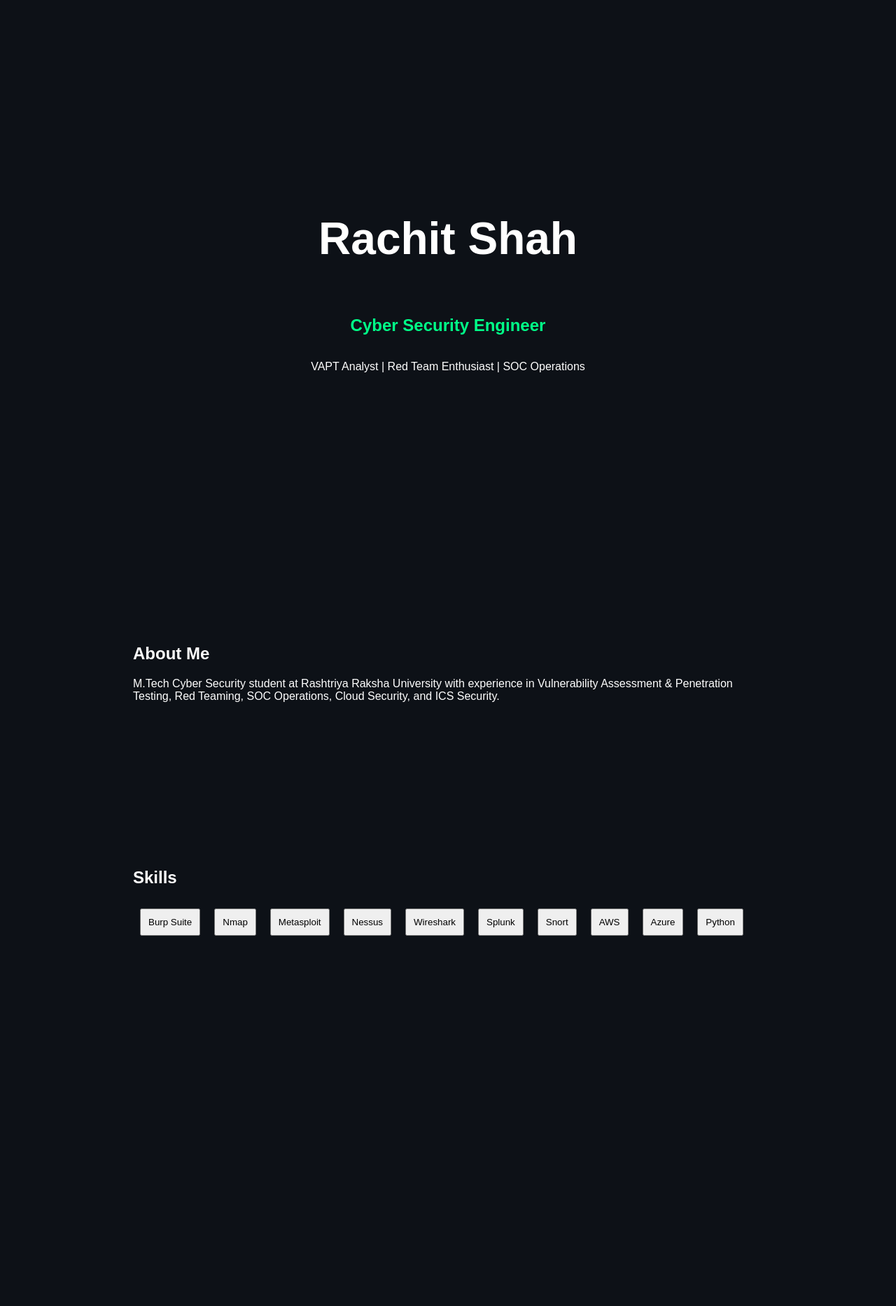
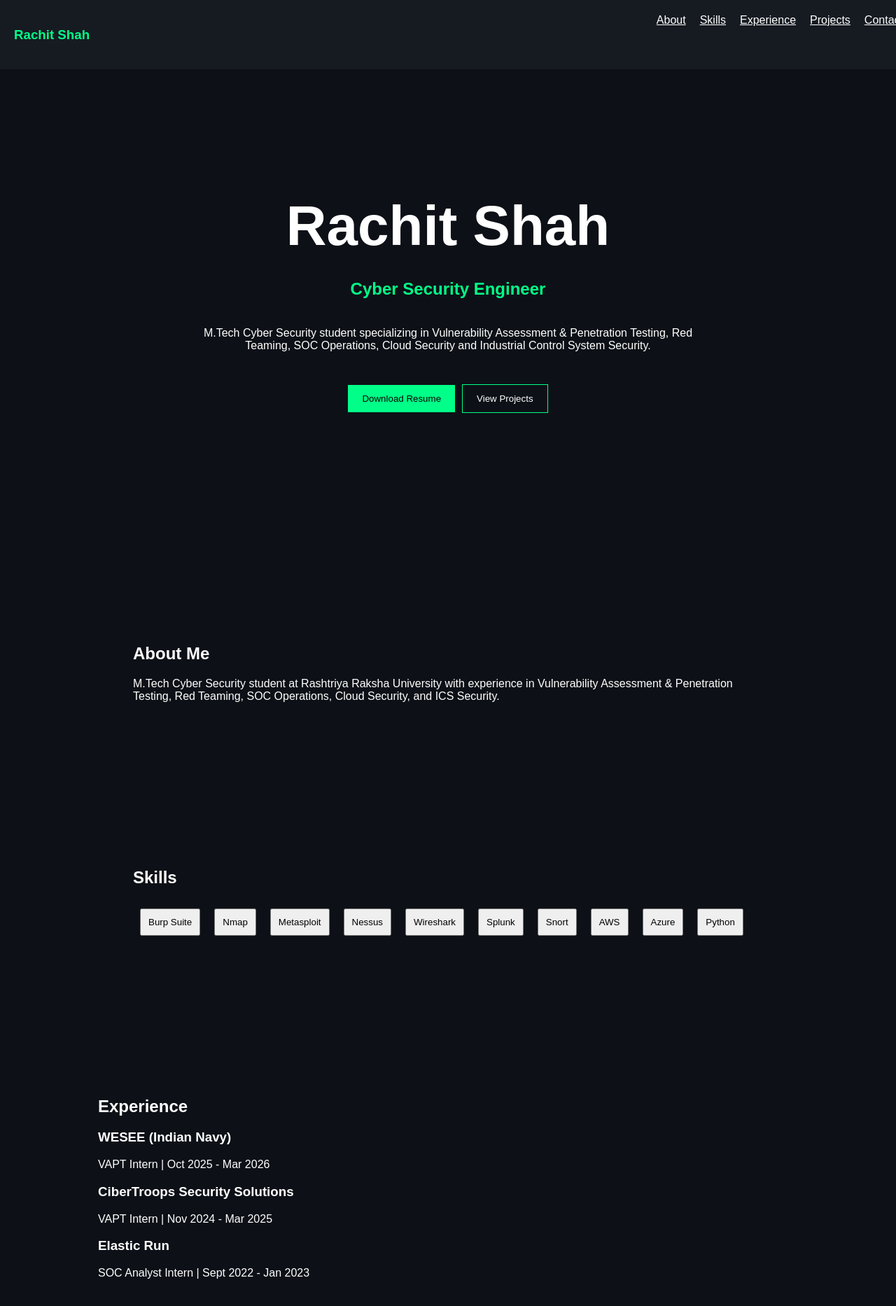
Before and after one commit to shahrachit0202/rachit-portfolio, a React (Vite) app: page / in a window 1280 px wide. Shown: the top 1866 px of the page at 70% size. Before the commit the page ends 1447 px from the top, so only its background shows below. Built offline with nearby package versions, Linux system fonts and the light colour scheme.

Commit message:
Added navbar and experience section

```diff
--- a/src/App.jsx
+++ b/src/App.jsx
@@ -1,13 +1,17 @@
-import Hero from "./components/hero";
+import Navbar from "./components/Navbar";
+import Hero from "./components/Hero";
 import About from "./components/about";
 import Skills from "./components/Skills";
+import Experience from "./components/Experience";
 
 function App() {
   return (
     <>
+      <Navbar />
       <Hero />
       <About />
       <Skills />
+      <Experience />
     </>
   );
 }
--- /dev/null
+++ b/src/components/Experience.jsx
@@ -0,0 +1,29 @@
+export default function Experience() {
+  return (
+    <section
+      id="experience"
+      style={{
+        padding: "100px 20px",
+        maxWidth: "1000px",
+        margin: "auto",
+      }}
+    >
+      <h2>Experience</h2>
+
+      <div>
+        <h3>WESEE (Indian Navy)</h3>
+        <p>VAPT Intern | Oct 2025 - Mar 2026</p>
+      </div>
+
+      <div>
+        <h3>CiberTroops Security Solutions</h3>
+        <p>VAPT Intern | Nov 2024 - Mar 2025</p>
+      </div>
+
+      <div>
+        <h3>Elastic Run</h3>
+        <p>SOC Analyst Intern | Sept 2022 - Jan 2023</p>
+      </div>
+    </section>
+  );
+}
--- /dev/null
+++ b/src/components/Navbar.jsx
@@ -0,0 +1,28 @@
+export default function Navbar() {
+  return (
+    <nav
+      style={{
+        position: "fixed",
+        top: 0,
+        width: "100%",
+        background: "#161b22",
+        padding: "20px",
+        display: "flex",
+        justifyContent: "space-between",
+        zIndex: 1000,
+      }}
+    >
+      <h3 style={{ color: "#00ff88" }}>
+        Rachit Shah
+      </h3>
+
+      <div>
+        <a href="#about" style={{ margin: "10px", color: "white" }}>About</a>
+        <a href="#skills" style={{ margin: "10px", color: "white" }}>Skills</a>
+        <a href="#experience" style={{ margin: "10px", color: "white" }}>Experience</a>
+        <a href="#projects" style={{ margin: "10px", color: "white" }}>Projects</a>
+        <a href="#contact" style={{ margin: "10px", color: "white" }}>Contact</a>
+      </div>
+    </nav>
+  );
+}
--- a/src/components/Skills.jsx
+++ b/src/components/Skills.jsx
@@ -14,6 +14,7 @@ export default function Skills() {
 
   return (
     <section
+      id="skills"
       style={{
         padding: "100px 20px",
         maxWidth: "900px",
--- a/src/components/about.jsx
+++ b/src/components/about.jsx
@@ -1,6 +1,7 @@
 export default function About() {
   return (
     <section
+      id="about"
       style={{
         padding: "100px 20px",
         maxWidth: "900px",
--- a/src/components/hero.jsx
+++ b/src/components/hero.jsx
@@ -10,7 +10,12 @@ export default function Hero() {
         textAlign: "center",
       }}
     >
-      <h1 style={{ fontSize: "4rem" }}>
+      <h1
+        style={{
+          fontSize: "5rem",
+          marginBottom: "10px",
+        }}
+      >
         Rachit Shah
       </h1>
 
@@ -18,9 +23,43 @@ export default function Hero() {
         Cyber Security Engineer
       </h2>
 
-      <p>
-        VAPT Analyst | Red Team Enthusiast | SOC Operations
+      <p
+        style={{
+          maxWidth: "700px",
+          marginTop: "20px",
+        }}
+      >
+        M.Tech Cyber Security student specializing in
+        Vulnerability Assessment & Penetration Testing,
+        Red Teaming, SOC Operations, Cloud Security and
+        Industrial Control System Security.
       </p>
+
+      <div style={{ marginTop: "30px" }}>
+        <button
+          style={{
+            background: "#00ff88",
+            padding: "12px 20px",
+            border: "none",
+            marginRight: "10px",
+            cursor: "pointer",
+          }}
+        >
+          Download Resume
+        </button>
+
+        <button
+          style={{
+            background: "transparent",
+            color: "white",
+            border: "1px solid #00ff88",
+            padding: "12px 20px",
+            cursor: "pointer",
+          }}
+        >
+          View Projects
+        </button>
+      </div>
     </section>
   );
 }
```
